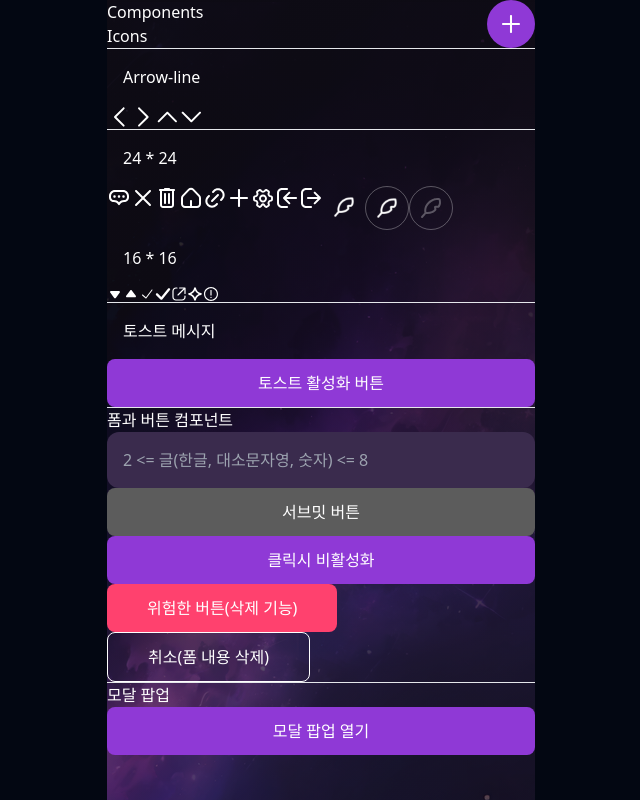
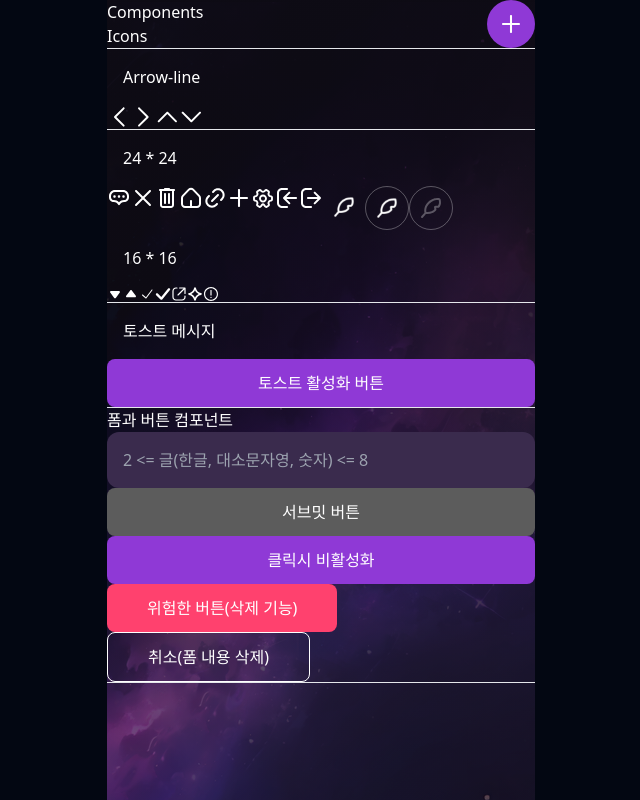
Before and after one commit to easy-or-hard/ZARI-FRONTEND, a Next.js app: page /component in a window 1280 px wide. Shown: the whole page, without its empty margins (319-959 px from the left). Built offline with nearby package versions, Linux system fonts and the light colour scheme; no server answers; what tailwindcss-animated would draw is missing.

Commit message:
모달 컴포넌트는 다른 곳에서 테트스 화면을 제공해주기 때문에 삭제

```diff
--- a/src/app/component/page.tsx
+++ b/src/app/component/page.tsx
@@ -30,12 +30,10 @@ import {CancelButton} from "@/app/component/button/cancel.button";
 import {DangerButton} from "@/app/component/button/danger.button";
 import {EnableButton} from "@/app/component/button/enableButton";
 import SpeedDial from "@/app/component/ui/menu/speed-dial";
-import ModalPopup from "@/app/component/ui/popup/modal-popup";
 
 export default function Components() {
     const showToast = useContext(ToastContext);
     const [isNameAvailable, setIsNameAvailable] = useState(false);
-    const [toggleModalPopup, setToggleModalPopup] = useState(false);
 
     return (
         <div className='relative w-full'>
@@ -108,10 +106,6 @@ export default function Components() {
                 <CancelButton onClick={() => setIsNameAvailable(false)}>취소(폼 내용 삭제)</CancelButton>
             </form>
             <hr/>
-            <h3>모달 팝업</h3>
-            <EnableButton type='button' onClick={() => setToggleModalPopup(!toggleModalPopup)}>
-                모달 팝업 열기</EnableButton>
-            {toggleModalPopup && <ModalPopup setVisible={setToggleModalPopup}>다람쥐 헌 쳇바퀴</ModalPopup>}
         </div>
     )
 }
```
